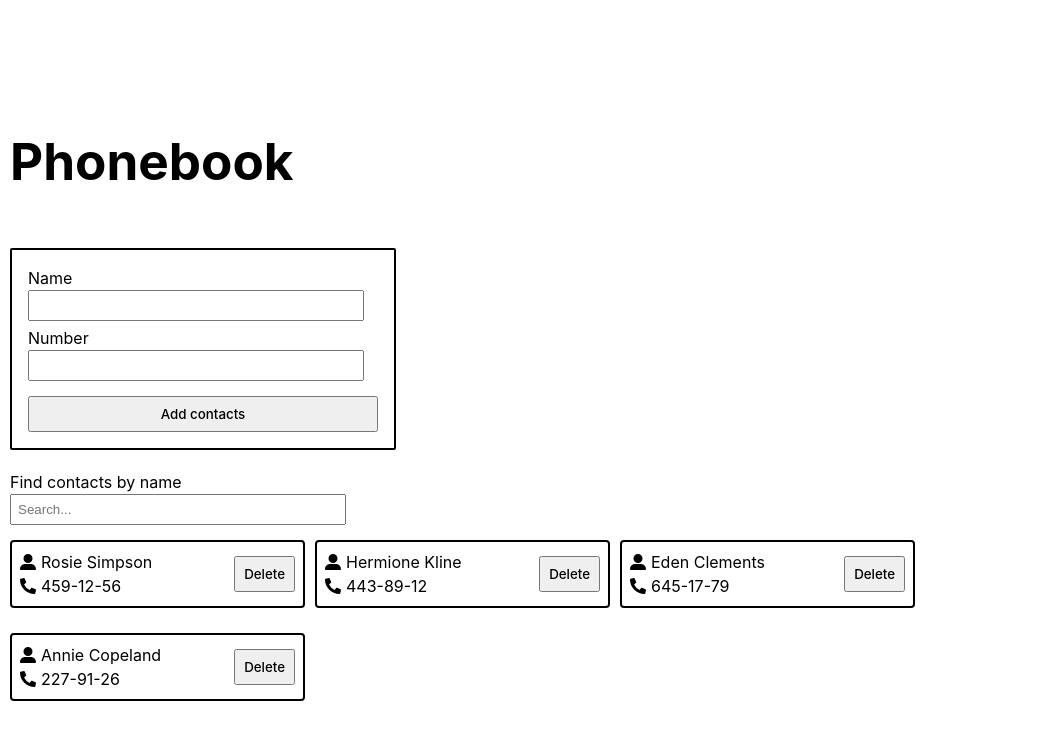
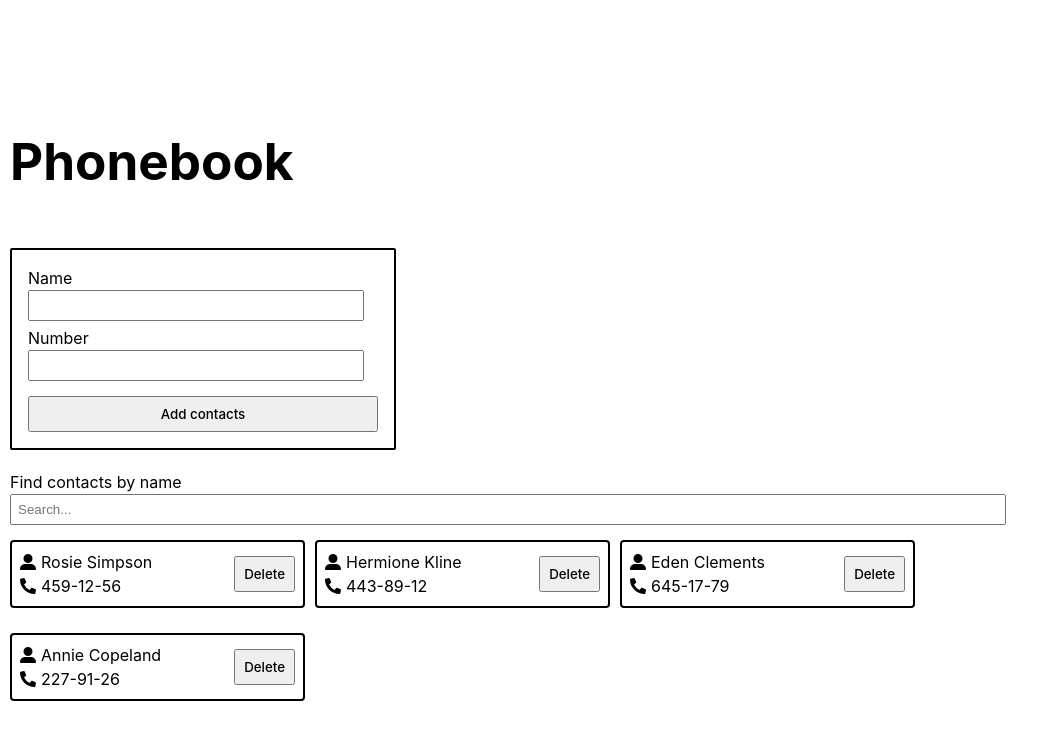
Before and after one commit to rick-77-2006/goit-react-hw-03, a React (Vite) app: page / in a window 1280 px wide. Shown: the top 740 px of the page, without its empty margins (0-1059 px from the left). Built offline with nearby package versions, Linux system fonts and the light colour scheme.

Commit message:
update-react-hw-03

```diff
--- a/src/components/SearchBox/SearchBox.module.css
+++ b/src/components/SearchBox/SearchBox.module.css
@@ -5,6 +5,6 @@
 }
 
 .input {
-  width: 320px;
+  width: 100%;
   padding: 6px;
 }
```
